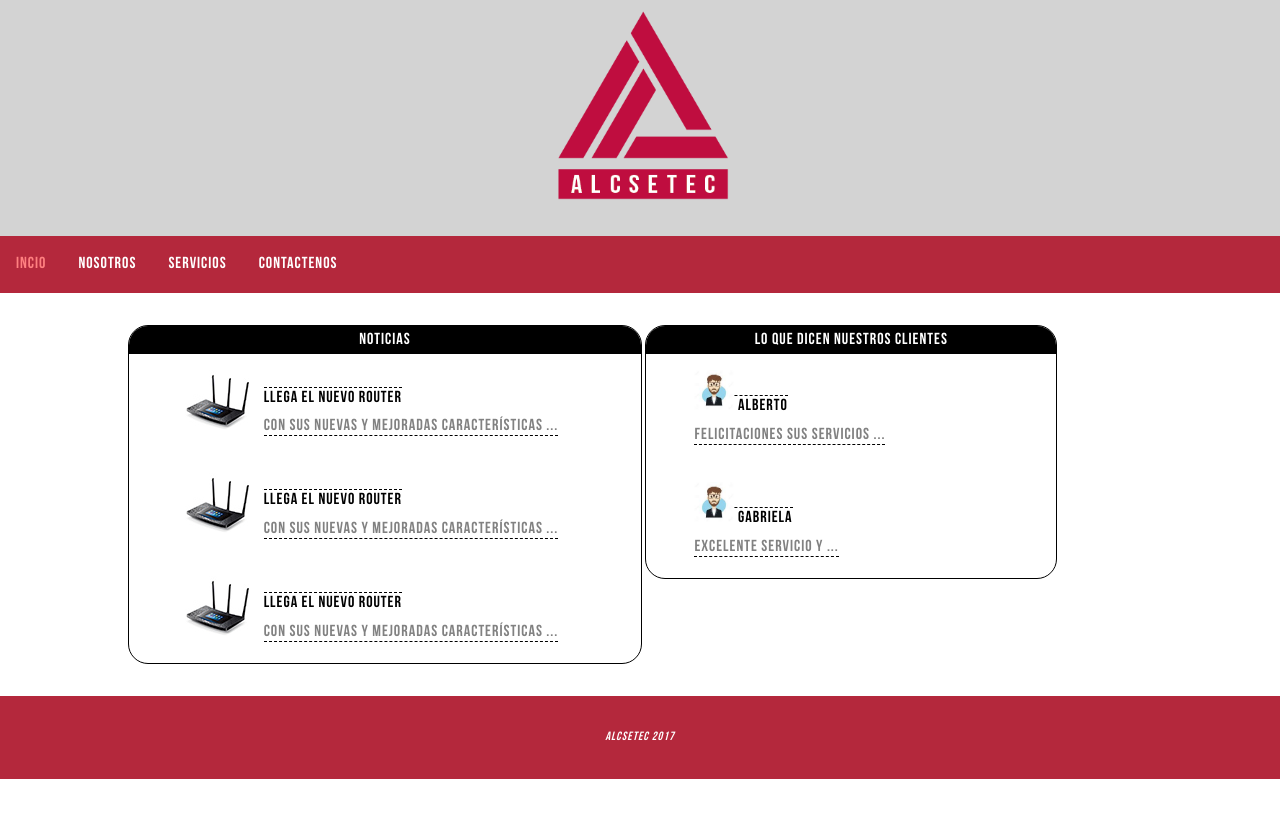
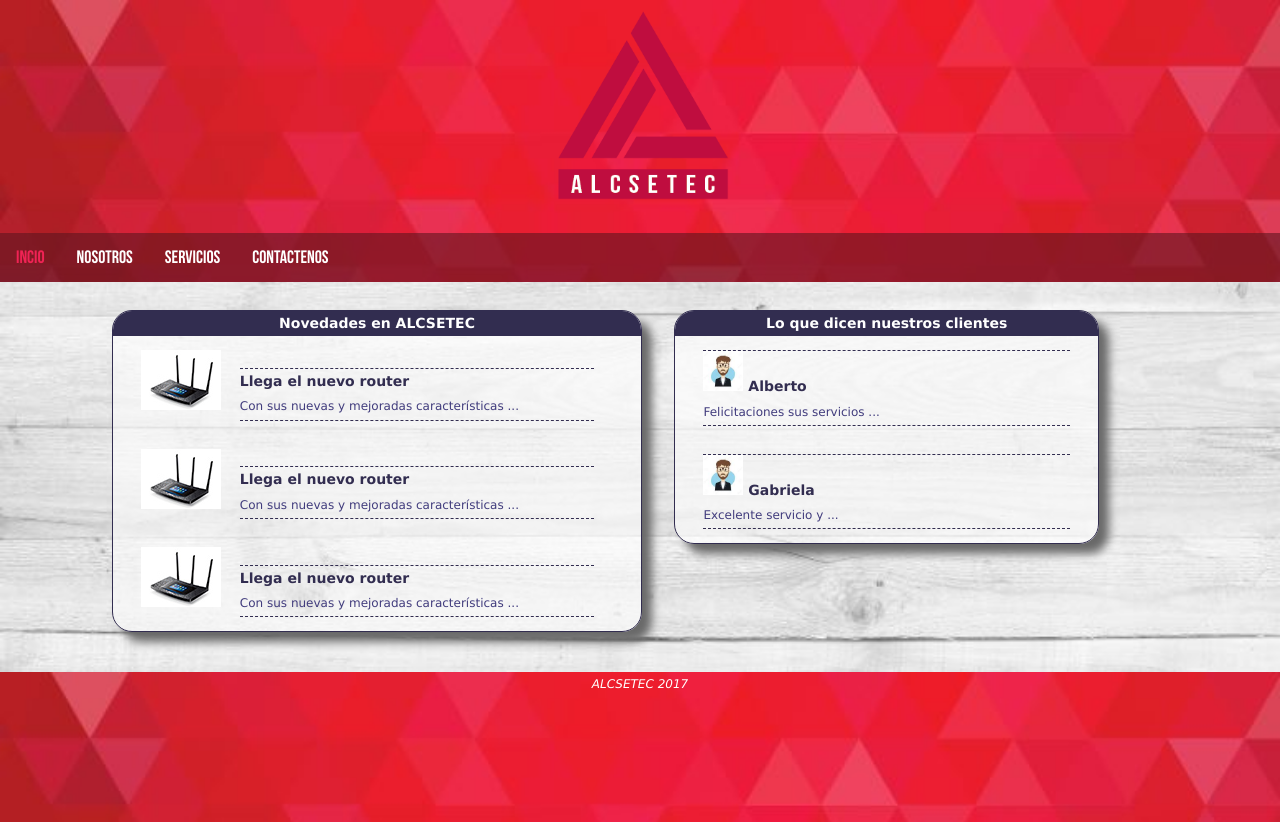
Before and after one commit to larenas3/PW_Actividad_grupal, a PHP site: page / in a window 1280 px wide. Before the commit the page ends 779 px from the top, so only its background shows below. Run offline with PHP 8.4, Linux system fonts and the light colour scheme.

Commit message:
Mejoras en apariencia visual
Se ha colocado imagenes de fondo para el encabezado, pie de pagina y cuerpo de la página; también se le dió transparencia a la barra de navegación.

```diff
--- a/alcsetec.js
+++ b/alcsetec.js
@@ -14,7 +14,7 @@ function validarCorreo(){
 	var mail = document.getElementById("correo").value;
 	//Validar el campo "correo"
 	if( !(/\S+@\S+\.\S+/.test(mail)) ) {
-    document.getElementsByClassName("msg")[1].innerHTML="Por favor escriba su correo electrónico";
+    document.getElementsByClassName("msg")[1].innerHTML="Por favor escriba un correo electrónico válido";
     return false;
   }else{
     document.getElementsByClassName("msg")[1].innerHTML="";
@@ -49,8 +49,8 @@ function validacion(){
     texto = texto.concat("\nComentario");
     respuesta=false;
   }
-  if(!respuesta){
+  /*if(!respuesta){
     alert(texto);
-  }
+  }*/
   return respuesta;
 }
--- a/estilos.css
+++ b/estilos.css
@@ -4,27 +4,36 @@
 }
 
 body{
-	font: 16px "BEBAS", tahoma;
+	background-image: url("imagenes/fondo2.jpg");
+	background-size: 100%;
+	font: 14px "Myriad Pro", "Lucida Sans";
 	line-height: 1.8em;
-	color: #818181;
-	letter-spacing: 1px;
+	color: rgb(65,60,125);
 	margin: 0px;
 	padding: 0px;
 }
 
 header{
-	background-color: lightgray;
+	background-image: url("imagenes/fondo1.jpg");
+	background-size: 100%;
+	background-repeat: no-repeat;
 	text-align: center;
 }
 
 nav{
+	font: 18px "BEBAS","Tahoma";
 	height: auto;
 	padding: 0px;
 	margin: 0px;
 	overflow: hidden;
-	text-align: left;
-	background-color: rgb(180,40,60);
+	text-align: center;
+	background-color: rgba(94,20,30,0.6);
 	width: 100%;
+}
+
+h1{
+	font-family: "BEBAS","Tahoma";
+	color: rgb(50,45,80);
 }
 
 .navbar{
@@ -48,11 +57,11 @@ nav{
 }
 
 .navbar li a:hover{
-	background-color: rgb(160,20,40);
+	background-color: rgb(155,35,55);
 }
 
 .navbar li.activo a{
-	color: #FF8080;
+	color: rgb(240,35,85);
 }
 
 .contenido{
@@ -77,13 +87,15 @@ nav{
 }
 
 footer{
-	background-color: rgb(180,40,60);
+	background-image: url("imagenes/fondo1.jpg");
+	background-size: 100%;
+	background-repeat: no-repeat;
 	text-align: center;
 	font-size: 12px;
 	font-style: italic;
 	color: white;
 	margin: 0px;
-	padding: 15px 0px 15px 0px;
+	height: 150px;
 }
 
 .noticias{
@@ -91,7 +103,9 @@ footer{
 	display: inline-block;
 	vertical-align: top;
 	border-radius: 20px;
-	border: 1px solid black;
+	border: 1px solid rgb(50,45,80);
+	background-color: rgba(255,255,255,0.6);
+	box-shadow: 10px 10px 10px dimgray;
 }
 
 .comentarios{
@@ -99,30 +113,39 @@ footer{
 	display: inline-block;
 	vertical-align: top;
 	border-radius: 20px;
-	border: 1px solid black;
+	border: 1px solid rgb(50,45,80);
+	margin-left: 2em;
+	background-color: rgba(255,255,255,0.6);
+	box-shadow: 10px 10px 10px dimgray;
 }
 
 .tituloPanel{
+	font-weight: bold;
 	text-align: center;
 	color: white;
-	background-color: black;
+	background-color: rgb(50,45,80);
 	border-radius: 19px 19px 0px 0px;
 }
 
 .nota{
-	margin: 0em 3em;
+	margin: 0em 2em;
 	padding: 1em 0em;
 }
 
 .tituloNota{
-	border-top: 1px dashed black;
-	color: black;
+	font-weight: bold;
+	border-top: 1px dashed rgb(50,45,80);
+	color: rgb(50,45,80);
 	margin: 0px;
+	padding: 0px;
 }
 
 .contenidoNota{
-	border-bottom: 1px dashed black;
+	color: rgb(65,60,125);
+	font-size: 12px;
+	border-bottom: 1px dashed rgb(50,45,80);
 	margin: 0px;
+	padding: 0px;
 }
 
 .foto{
--- a/index.html
+++ b/index.html
@@ -28,38 +28,39 @@
     <!--contenido-->
     <div class="contenido">
         <div class="noticias">
-            <div class="tituloPanel">Noticias</div>
+            <div class="tituloPanel">Novedades en ALCSETEC</div>
             <div class="nota">
                 <div class="foto"><img src="imagenes/router.jpg" alt="imagen del producto"></div>
                 <div class="texto">
-                    <span class="tituloNota">Llega el nuevo router</span><br>
-                    <span class="contenidoNota">Con sus nuevas y mejoradas características ...</span>
+                    <div class="tituloNota">Llega el nuevo router</div>
+                    <div class="contenidoNota">Con sus nuevas y mejoradas características ...</div>
+                    <div class="fecha"></div>
                 </div>
             </div>
             <div class="nota">
                 <div class="foto"><img src="imagenes/router.jpg" alt="imagen del producto"></div>
                 <div class="texto">
-                    <span class="tituloNota">Llega el nuevo router</span><br>
-                    <span class="contenidoNota">Con sus nuevas y mejoradas características ...</span>
+                    <div class="tituloNota">Llega el nuevo router</div>
+                    <div class="contenidoNota">Con sus nuevas y mejoradas características ...</div>
                 </div>
             </div>
             <div class="nota">
                 <div class="foto"><img src="imagenes/router.jpg" alt="imagen del producto"></div>
                 <div class="texto">
-                    <span class="tituloNota">Llega el nuevo router</span><br>
-                    <span class="contenidoNota">Con sus nuevas y mejoradas características ...</span>
+                    <div class="tituloNota">Llega el nuevo router</div>
+                    <div class="contenidoNota">Con sus nuevas y mejoradas características ...</div>
                 </div>
             </div>
         </div>
         <div class="comentarios">
             <div class="tituloPanel">Lo que dicen nuestros clientes</div>
             <div class="nota">
-                <span class="tituloNota"><img class="avatar" src="imagenes/avatar.jpg" alt="Foto de Alberto"> Alberto</span><br>
-                <span class="contenidoNota">Felicitaciones sus servicios ...</span>
+                <div class="tituloNota"><img class="avatar" src="imagenes/avatar.jpg" alt="Foto de Alberto"> Alberto</div>
+                <div class="contenidoNota">Felicitaciones sus servicios ...</div>
             </div>
             <div class="nota">
-                <span class="tituloNota"><img class="avatar" src="imagenes/avatar.jpg" alt="Foto de Gabriela"> Gabriela</span><br>
-                <span class="contenidoNota">Excelente servicio y ...</span>
+                <div class="tituloNota"><img class="avatar" src="imagenes/avatar.jpg" alt="Foto de Gabriela"> Gabriela</div>
+                <div class="contenidoNota">Excelente servicio y ...</div>
             </div>
         </div>
     </div>
--- a/nosotros.html
+++ b/nosotros.html
@@ -38,7 +38,7 @@
                 Ofrecer productos para pequeñas, medianes y grandes empresas con el fin de satisfaser las necesidades de nuestros clientes y lograr ser un aliado estratégico para cada compañía, brindándoles atención personalizada a través de una mejora continua.
             </p>
             <br>
-            <h2>Visión</h2>
+            <h1>Visión</h1>
             <p>
                 Ser líder en el mercado, brindando la mayor satisfacción al cliente final con productos de excelente calidad, innovación, servicios y capacitación que contribuyan al crecimiento de nuestros clientes
             </p>
```
Also changed, not shown: other parts of estilos.css (+28 -1 lines), contacto.html (+9 -9 lines), servicios.html (+15 -15 lines), imagenes/fondo1.jpg (added), imagenes/fondo2.jpg (added).
